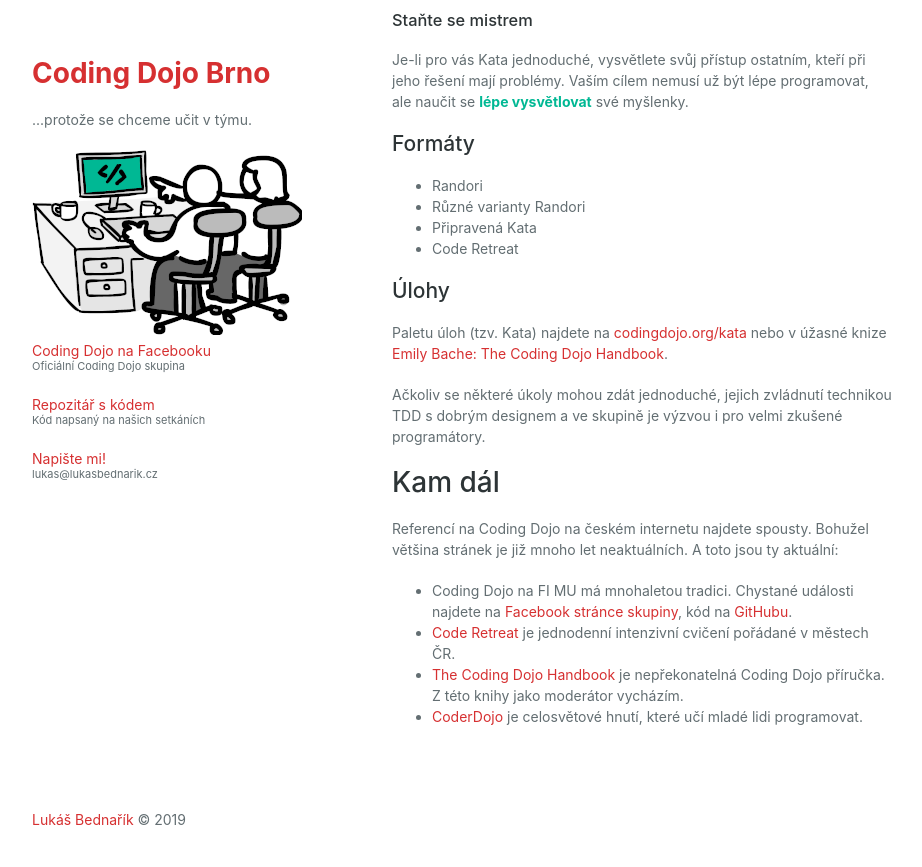
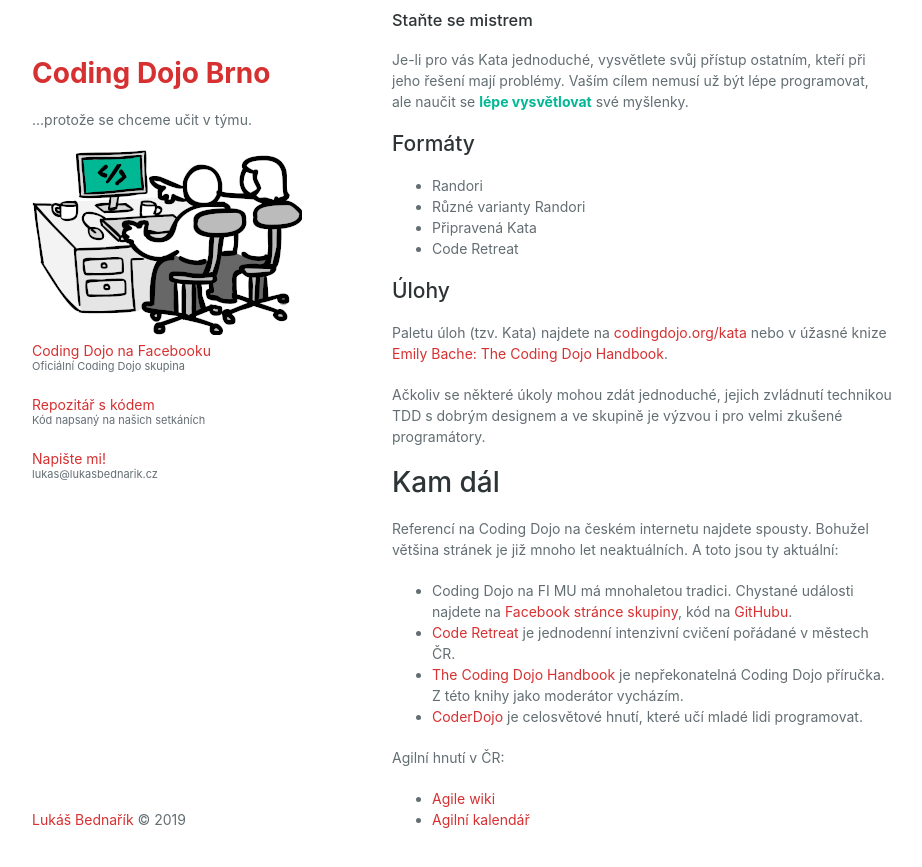
Before and after one commit to lukasbednarik/codingdojobrno.cz, a Jekyll site: the page built from index.md, in a window 1280 px wide and 900 px high, scrolled down 1876 px. Shown: the top 867 px of the window, without its empty margins (178-1100 px from the left). Built offline with Jekyll 4.4.1, drawn with Linux system fonts in a browser that asks for light colours.

Commit message:
odkazy na kalendar a wiki

```diff
--- a/index.md
+++ b/index.md
@@ -115,3 +115,7 @@
 - [The Coding Dojo Handbook](https://leanpub.com/codingdojohandbook)
   je nepřekonatelná Coding Dojo příručka. Z&nbsp;této knihy jako moderátor vycházím.
 - [CoderDojo](https://coderdojocesko.cz/) je celosvětové hnutí, které učí mladé lidi programovat.
+
+Agilní hnutí v ČR:
+- [Agile wiki](https://agilewiki.cz)
+- [Agilní kalendář](https://agilnikalendar.cz)
```
